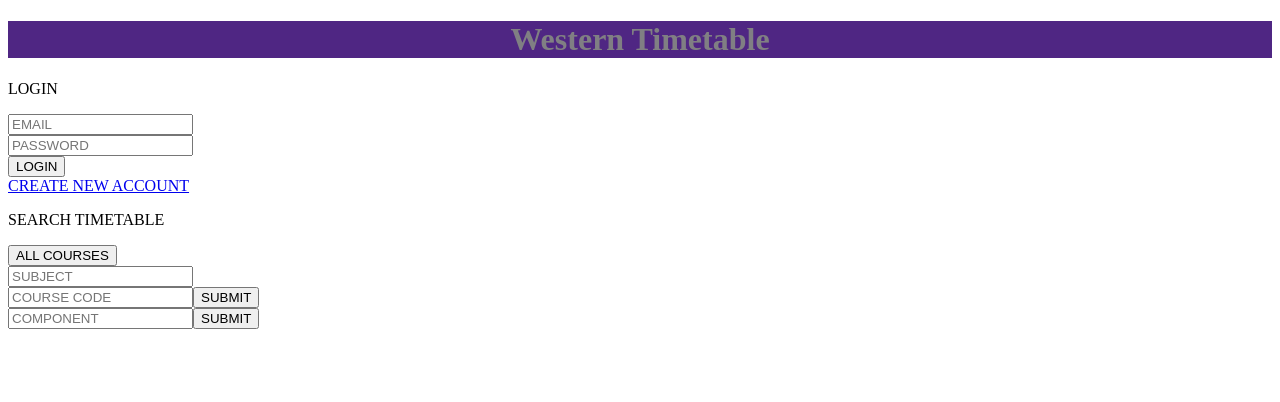
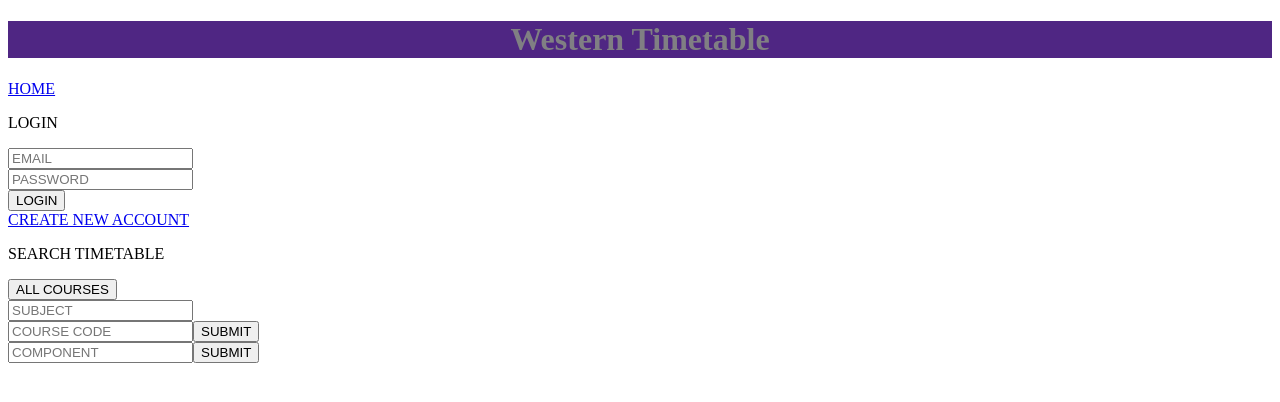
Before and after one commit to Jaskanwar/Timetable-Maker, an Angular app: page / in a window 1280 px wide. Shown: the top 402 px of the page. Built offline with nearby package versions, Linux system fonts and the light colour scheme.

Commit message:
Added home button

```diff
--- a/src/app/app.component.html
+++ b/src/app/app.component.html
@@ -1,2 +1,9 @@
-<h1>Western Timetable</h1>
-<router-outlet></router-outlet>
+<header>
+  <h1>Western Timetable</h1>
+  <nav>
+    <a routerLink="">HOME</a>
+  </nav>
+</header>
+<div>
+  <router-outlet></router-outlet>
+</div>
```
